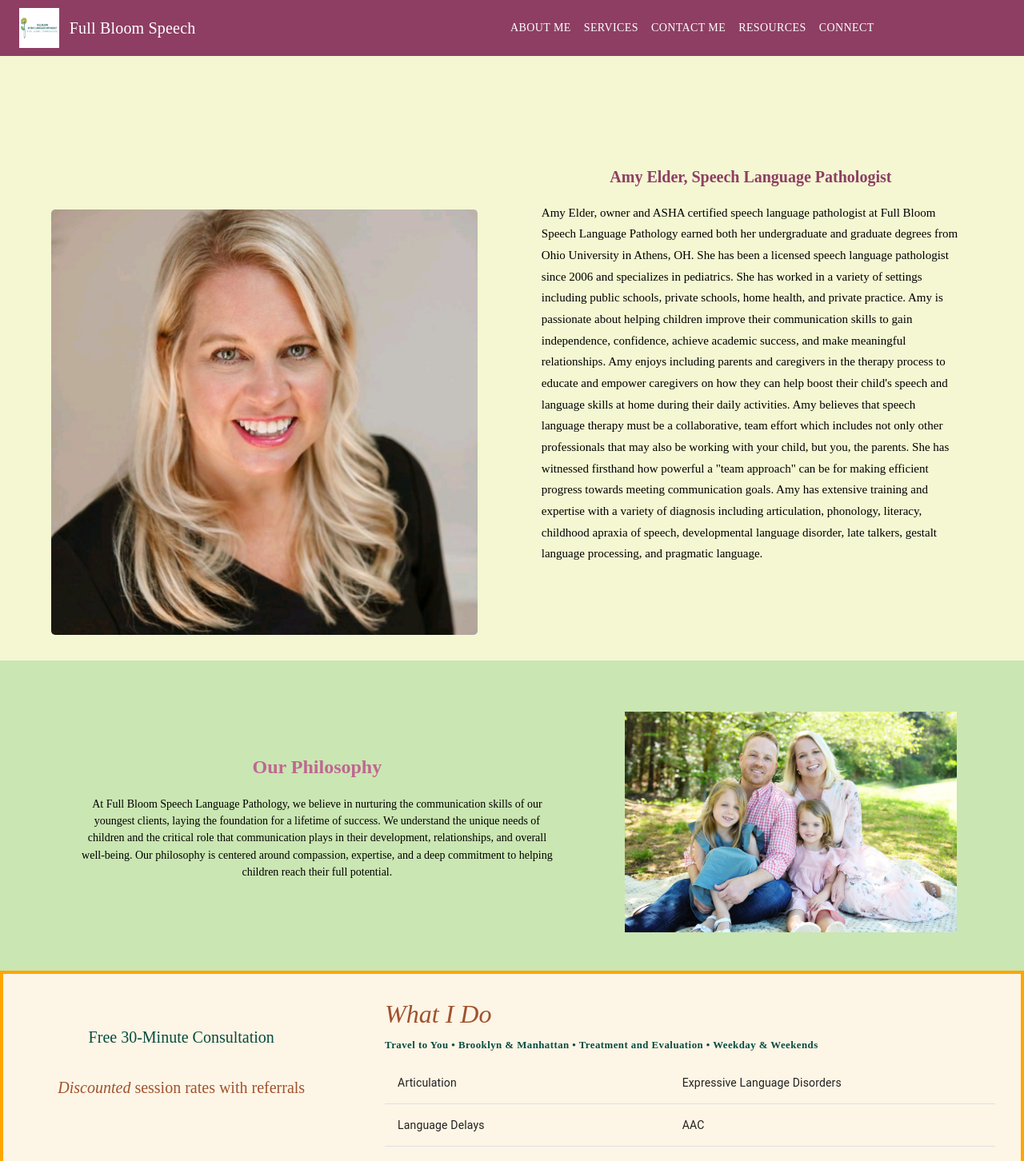
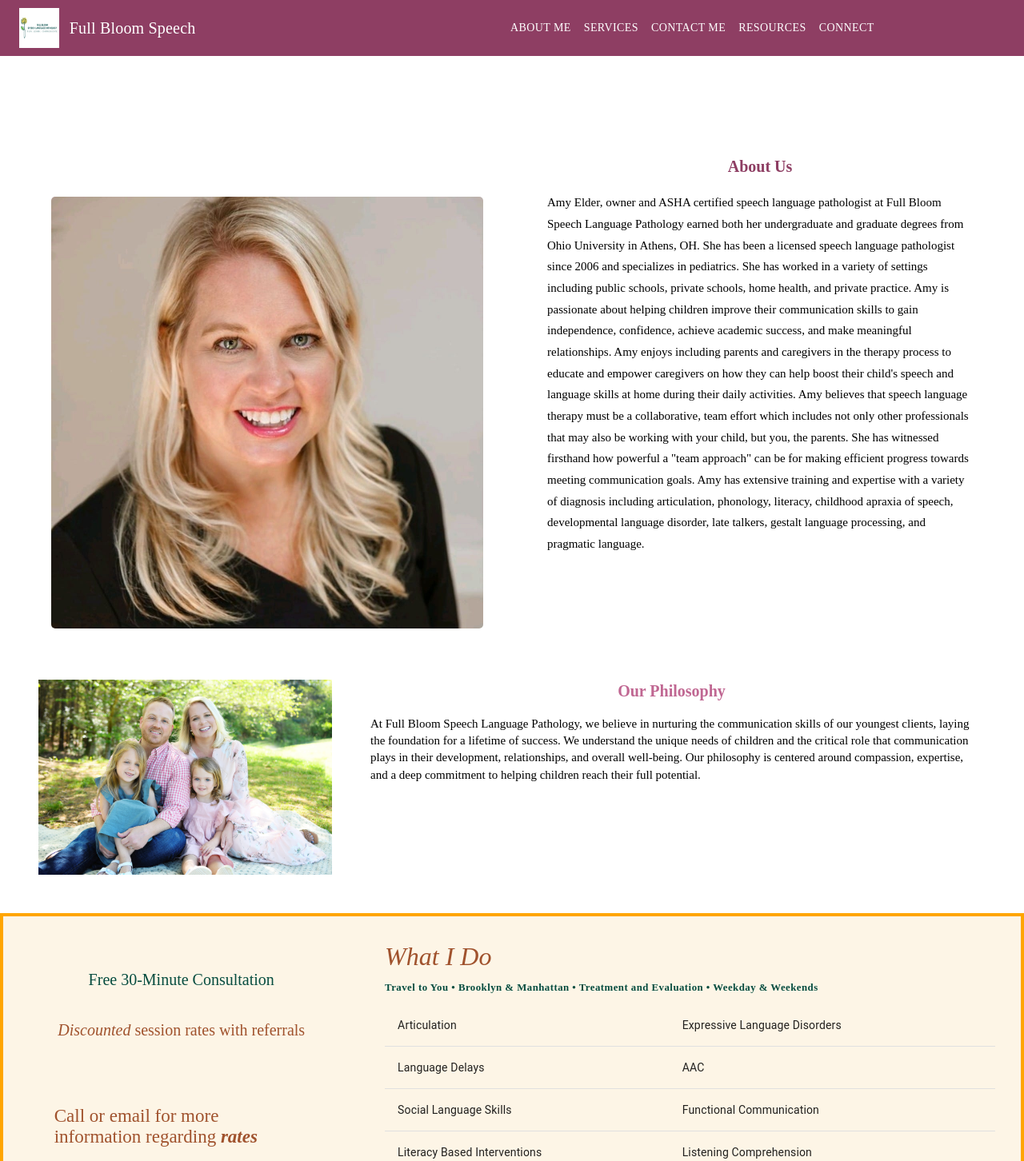
Before and after one commit to beemak789/AE_SLP_Website, a React (Create React App) app in the folder AE_Website/: page / in a window 1280 px wide. Shown: the top 1452 px of the page at 80% size. Built offline with nearby package versions, Linux system fonts and the light colour scheme; some icons are missing; a web font is replaced by a local one.

Commit message:
solidify white background

```diff
--- a/AE_Website/src/aboutMe.css
+++ b/AE_Website/src/aboutMe.css
@@ -3,7 +3,7 @@
   flex-direction: column;
   font-size: 32px;
   font-weight: bold;
-  background-color: #f4f7d2;
+  background-color: white;
   width: 100%;
   /* border: 2px solid red; */
 }
@@ -20,7 +20,7 @@ text-align: center;
   /* border: 2px solid pink; */
   text-align: center;
   padding: 1rem;
-  color: #8E3E63;
+  color: #8e3e63;
 }
 .about-me-text {
   /* border: 2px solid blue; */
@@ -34,16 +34,15 @@ font-size: 12px;
   padding: 1rem;
   margin: auto;
   font-size: 15px;
-line-height: 14pt;
+  line-height: 16pt;
   font-weight: 100;
   text-align: start;
   margin-top: -2rem;
 }
 
-
 .profile-photo {
-width: 22%;
-height: 22%;
+  width: 28%;
+  height: 28%;
   /* border: 2px solid orange; */
   border-radius: 5px;
   /* margin-top: 3rem; */
@@ -53,26 +52,24 @@ margin-top: 3.5rem;
 .philo-text {
   text-align: center;
   color: #c06792;
+  font-size: 20px;
 }
 
 .philosophy-container {
   /* border: 2px solid blue; */
-  width: 50%;
-  padding: 0rem;
-  text-align: center;
-  font-size: 14px;
+  text-align: start;
+  font-size: 15px;
   line-height: 16pt;
   font-weight: 100;
   padding: 1rem;
-margin: auto;
+  margin-top: -2rem;
 }
-
 
 .img-aboutme-container {
   /* border: 4px solid red; */
   display: flex;
   gap: 2rem;
-  padding: 2rem;
+  padding: 1rem;
   padding-left: 4rem;
   align-items: center;
 }
@@ -80,25 +77,20 @@ margin: auto;
 .philo-img-container {
   /* border: 2px solid green; */
   display: flex;
-  padding: 0.5rem;
-  background-color: #CAE6B2;
+  background-color: white;
   padding: 3rem;
-  margin: auto;
+  gap: 2rem;
 }
 
 .family-photo {
-  height: 35%;
-  width: 35%;
+  height: 30%;
+  width: 31%;
+  border: 2px;
   /* border: 2px solid orange; */
-  margin: auto;
-  margin-top: 1rem;
 }
 
 /* ----------- iPhone 12 and 12 pro ----------- */
-@media screen
-  and (min-device-width: 300px)
-  and (max-device-width: 449px)
-  and (-webkit-min-device-pixel-ratio: 2) {
+@media screen and (min-device-width: 300px) and (max-device-width: 449px) and (-webkit-min-device-pixel-ratio: 2) {
   .about-me-container {
     width: fit-content;
     height: fit-content;
@@ -133,12 +125,8 @@ margin: auto;
   }
 }
 
-
 /* ipad mini sizes */
-    @media only screen
-    and (min-device-width: 450px)
-    and (max-device-width: 1023px)
-    and (-webkit-min-device-pixel-ratio: 1) {
+@media only screen and (min-device-width: 450px) and (max-device-width: 1023px) and (-webkit-min-device-pixel-ratio: 1) {
   .about-me-container {
     height: fit-content;
   }
@@ -160,7 +148,6 @@ margin: auto;
     margin: auto;
     font-size: 2px;
     padding: 2rem;
-
   }
   .about-me-paragraph {
     font-family: 'Palatino, URW Palladio L, serif';
--- a/AE_Website/src/component/AboutMe.js
+++ b/AE_Website/src/component/AboutMe.js
@@ -11,7 +11,7 @@ const AboutMe = () => {
           className='profile-photo'
         ></img>
         <div className='about-me-text'>
-        <p className='amy-title'>Amy Elder, Speech Language Pathologist</p>
+        <p className='amy-title'>About Us</p>
           <p className='about-me-paragraph'>
            Amy Elder, owner and ASHA certified speech language pathologist at
             Full Bloom Speech Language Pathology earned both her undergraduate
@@ -40,8 +40,9 @@ const AboutMe = () => {
       </div>
 
       <div className='philo-img-container'>
+      <img src='/family.jpg' className='family-photo' />
         <div className='philosophy-container'>
-          <p className='philo-text' style={{ fontSize: '1.5rem' }}><b>Our Philosophy</b></p>
+          <p className='philo-text'><b>Our Philosophy</b></p>
           <p>
             At Full Bloom Speech Language Pathology, we believe in nurturing the
             communication skills of our youngest clients, laying the foundation
@@ -52,7 +53,7 @@ const AboutMe = () => {
             helping children reach their full potential.
           </p>
         </div>
-        <img src='/family.jpg' className='family-photo' />
+
       </div>
     </div>
   );
```
Also changed, not shown: AE_Website/src/shared/sharedComponents.js (added, +10 -0 lines), AE_Website/src/utils/links.tsx (added, +32 -0 lines). Lines whose indentation alone changed are shown as unchanged.
